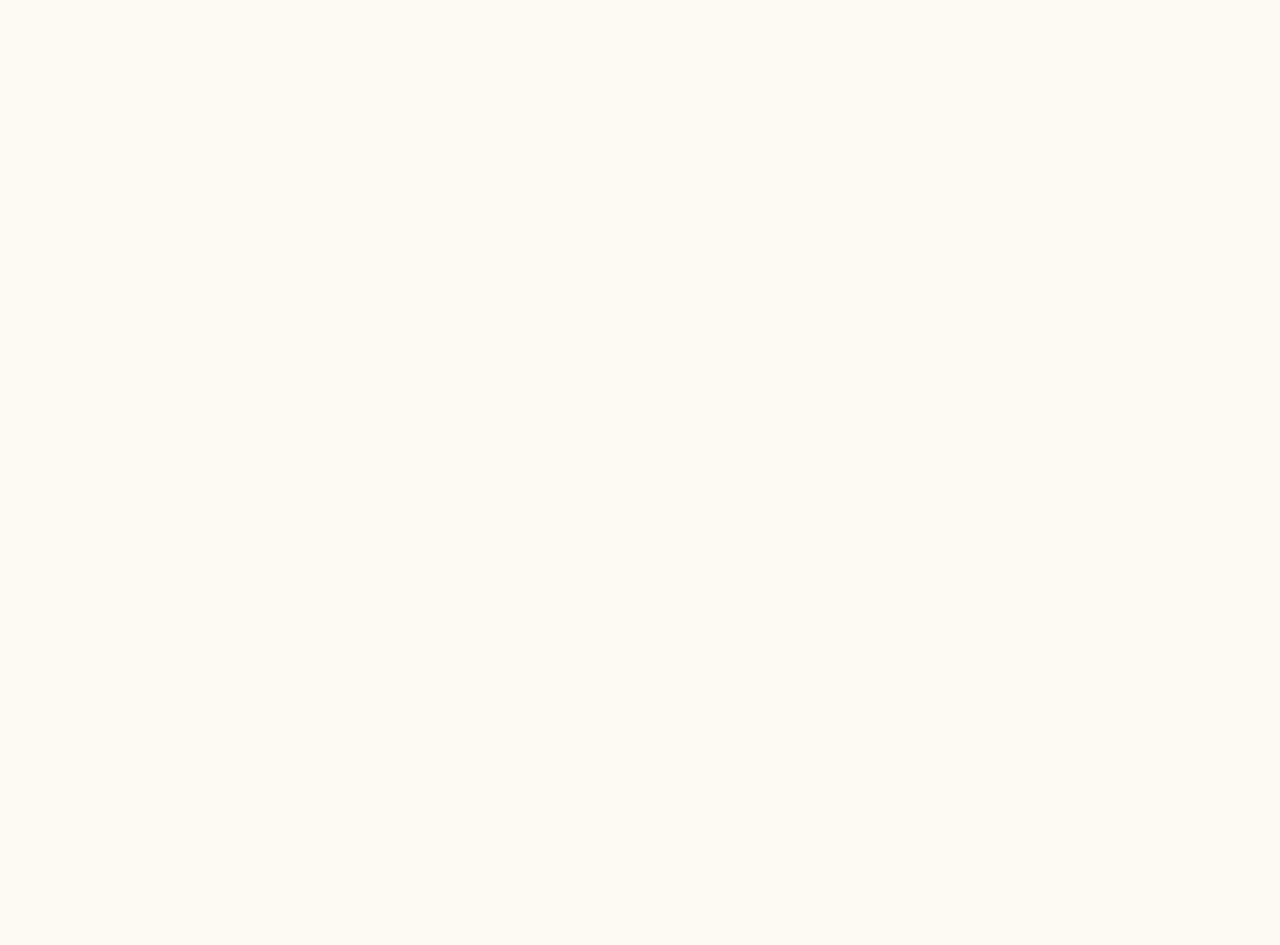
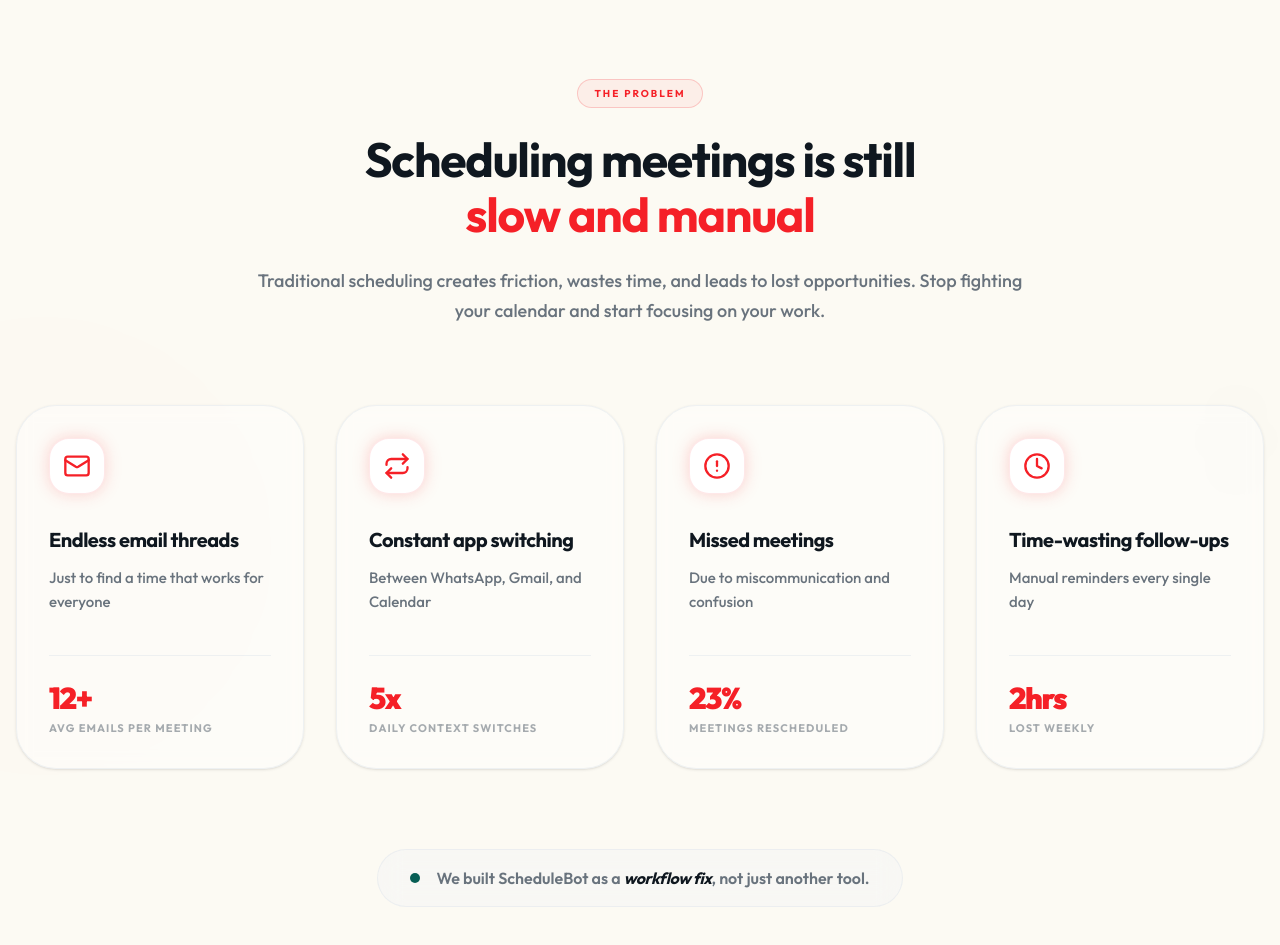
Before and after one commit to Lordevs/webot-frontend, a Next.js app: page / in a window 1280 px wide. Shown: the part 801-1746 px from the top of the page. Before the commit the page ends 800 px from the top, so only its background shows below. Built offline with nearby package versions, Linux system fonts and the light colour scheme.

Commit message:
feat: add ProblemSection component to the homepage, detailing common scheduling issues with animated UI.

```diff
--- a/src/app/page.tsx
+++ b/src/app/page.tsx
@@ -1,10 +1,11 @@
 import HeroSection from "@/components/home/hero-section";
-import { Zap, Shield, Users, CheckCircle2 } from "lucide-react";
+import ProblemSection from "@/components/home/problem-section";
 
 export default function Home() {
   return (
     <main className="min-h-screen">
       <HeroSection />
+      <ProblemSection />
     </main>
   );
 }
--- /dev/null
+++ b/src/components/home/problem-section.tsx
@@ -0,0 +1,204 @@
+"use client";
+
+import { motion } from "framer-motion";
+import { Mail, Repeat, AlertCircle, Clock, ArrowRight } from "lucide-react";
+import { Card, CardContent } from "@/components/ui/card";
+import { Badge } from "@/components/ui/badge";
+
+const problems = [
+  {
+    icon: Mail,
+    title: "Endless email threads",
+    description: "Just to find a time that works for everyone",
+    stat: "12+",
+    statLabel: "avg emails per meeting",
+  },
+  {
+    icon: Repeat,
+    title: "Constant app switching",
+    description: "Between WhatsApp, Gmail, and Calendar",
+    stat: "5x",
+    statLabel: "daily context switches",
+  },
+  {
+    icon: AlertCircle,
+    title: "Missed meetings",
+    description: "Due to miscommunication and confusion",
+    stat: "23%",
+    statLabel: "meetings rescheduled",
+  },
+  {
+    icon: Clock,
+    title: "Time-wasting follow-ups",
+    description: "Manual reminders every single day",
+    stat: "2hrs",
+    statLabel: "lost weekly",
+  },
+];
+
+const containerVariants = {
+  hidden: { opacity: 0 },
+  visible: {
+    opacity: 1,
+    transition: {
+      staggerChildren: 0.1,
+    },
+  },
+};
+
+const itemVariants = {
+  hidden: { opacity: 0, y: 30 },
+  visible: {
+    opacity: 1,
+    y: 0,
+    transition: {
+      duration: 0.6,
+      ease: [0.22, 1, 0.36, 1],
+    },
+  },
+};
+
+const ProblemSection = () => {
+  return (
+    <section className="relative py-20 overflow-hidden bg-background">
+      {/* Background decoration with subtle animated blobs */}
+      <div className="absolute inset-0 pointer-events-none overflow-hidden">
+        <motion.div
+          animate={{
+            opacity: [0.03, 0.05, 0.03],
+            scale: [1, 1.1, 1],
+          }}
+          transition={{ duration: 10, repeat: Infinity, ease: "easeInOut" }}
+          className="absolute top-1/4 -left-64 w-[600px] h-[600px] bg-destructive/10 rounded-full blur-[120px]"
+        />
+        <motion.div
+          animate={{
+            opacity: [0.02, 0.04, 0.02],
+            scale: [1, 1.2, 1],
+          }}
+          transition={{
+            duration: 12,
+            repeat: Infinity,
+            ease: "easeInOut",
+            delay: 1,
+          }}
+          className="absolute bottom-1/4 -right-64 w-[600px] h-[600px] bg-primary/10 rounded-full blur-[120px]"
+        />
+      </div>
+
+      <div className="container mx-auto px-4 relative z-10">
+        <div className="max-w-3xl mx-auto text-center mb-20 space-y-6">
+          <motion.div
+            initial={{ opacity: 0, scale: 0.9 }}
+            whileInView={{ opacity: 1, scale: 1 }}
+            viewport={{ once: true }}
+            transition={{ duration: 0.5 }}
+            className="flex justify-center">
+            <Badge
+              variant="outline"
+              className="px-4 py-1.5 rounded-full border-destructive/20 text-destructive bg-destructive/5 font-bold text-[10px] tracking-[0.2em] uppercase">
+              The Problem
+            </Badge>
+          </motion.div>
+
+          <motion.h2
+            initial={{ opacity: 0, y: 20 }}
+            whileInView={{ opacity: 1, y: 0 }}
+            viewport={{ once: true }}
+            transition={{ duration: 0.6, delay: 0.1 }}
+            className="text-4xl lg:text-5xl font-bold tracking-tight text-foreground leading-[1.15]">
+            Scheduling meetings is still <br className="hidden md:block" />
+            <span className="text-destructive">slow and manual</span>
+          </motion.h2>
+
+          <motion.p
+            initial={{ opacity: 0, y: 20 }}
+            whileInView={{ opacity: 1, y: 0 }}
+            viewport={{ once: true }}
+            transition={{ duration: 0.6, delay: 0.2 }}
+            className="text-lg text-muted-foreground leading-relaxed font-medium">
+            Traditional scheduling creates friction, wastes time, and leads to
+            lost opportunities. Stop fighting your calendar and start focusing
+            on your work.
+          </motion.p>
+        </div>
+
+        <motion.div
+          variants={containerVariants}
+          initial="hidden"
+          whileInView="visible"
+          viewport={{ once: true, margin: "-100px" }}
+          className="grid sm:grid-cols-2 lg:grid-cols-4 gap-6 lg:gap-8">
+          {problems.map((problem, index) => (
+            <motion.div key={index}>
+              <Card className="group relative h-full bg-card/40 backdrop-blur-sm border-border/50 hover:border-destructive/30 hover:shadow-2xl hover:shadow-destructive/5 transition-all duration-500 overflow-hidden rounded-[2.5rem] py-8">
+                <CardContent className="p-0 px-8 flex flex-col h-full">
+                  {/* Icon Container */}
+                  <div className="relative mb-8 w-14 h-14">
+                    <div className="absolute inset-0 bg-destructive/20 rounded-[1.25rem] group-hover:rotate-12 transition-transform duration-500 blur-sm group-hover:blur-md" />
+                    <div className="relative w-14 h-14 rounded-[1.25rem] bg-card border border-destructive/10 flex items-center justify-center text-destructive group-hover:scale-110 group-hover:bg-destructive group-hover:text-white transition-all duration-500">
+                      <problem.icon className="w-7 h-7" />
+                    </div>
+                  </div>
+
+                  <div className="flex-1 space-y-3 mb-10">
+                    <h3 className="text-xl font-bold tracking-tight group-hover:text-destructive transition-colors duration-300">
+                      {problem.title}
+                    </h3>
+                    <p className="text-muted-foreground text-[15px] leading-relaxed font-medium">
+                      {problem.description}
+                    </p>
+                  </div>
+
+                  {/* Stat section with improved viz */}
+                  <div className="pt-6 border-t border-border/50 relative">
+                    <div className="flex items-baseline gap-1">
+                      <span className="text-3xl font-black text-destructive tracking-tighter">
+                        {problem.stat}
+                      </span>
+                    </div>
+                    <p className="text-[11px] font-bold text-muted-foreground/60 uppercase tracking-widest mt-1">
+                      {problem.statLabel}
+                    </p>
+
+                    {/* Subtle arrow on hover */}
+                    <div className="absolute right-0 bottom-1 opacity-0 group-hover:opacity-100 group-hover:translate-x-1 transition-all duration-500">
+                      <ArrowRight className="w-5 h-5 text-destructive/40" />
+                    </div>
+                  </div>
+                </CardContent>
+
+                {/* Subtle Hover Gradient */}
+                <div className="absolute inset-0 bg-linear-to-br from-destructive/3 to-transparent opacity-0 group-hover:opacity-100 transition-opacity pointer-events-none" />
+              </Card>
+            </motion.div>
+          ))}
+        </motion.div>
+
+        {/* Bottom Message Badge */}
+        <motion.div
+          initial={{ opacity: 0, y: 20 }}
+          whileInView={{ opacity: 1, y: 0 }}
+          viewport={{ once: true }}
+          transition={{ duration: 0.6, delay: 0.4 }}
+          className="mt-20 flex justify-center">
+          <div className="group relative inline-flex items-center gap-4 px-8 py-4 rounded-full bg-muted/30 border border-border/50 backdrop-blur-md hover:border-primary/20 transition-all duration-500 cursor-default">
+            <span className="relative flex h-2.5 w-2.5">
+              <span className="animate-ping absolute inline-flex h-full w-full rounded-full bg-primary opacity-40"></span>
+              <span className="relative inline-flex rounded-full h-2.5 w-2.5 bg-primary"></span>
+            </span>
+            <p className="text-muted-foreground font-semibold text-sm lg:text-base">
+              We built ScheduleBot as a{" "}
+              <span className="text-foreground font-bold italic tracking-tight">
+                workflow fix
+              </span>
+              , not just another tool.
+            </p>
+          </div>
+        </motion.div>
+      </div>
+    </section>
+  );
+};
+
+export default ProblemSection;
```
